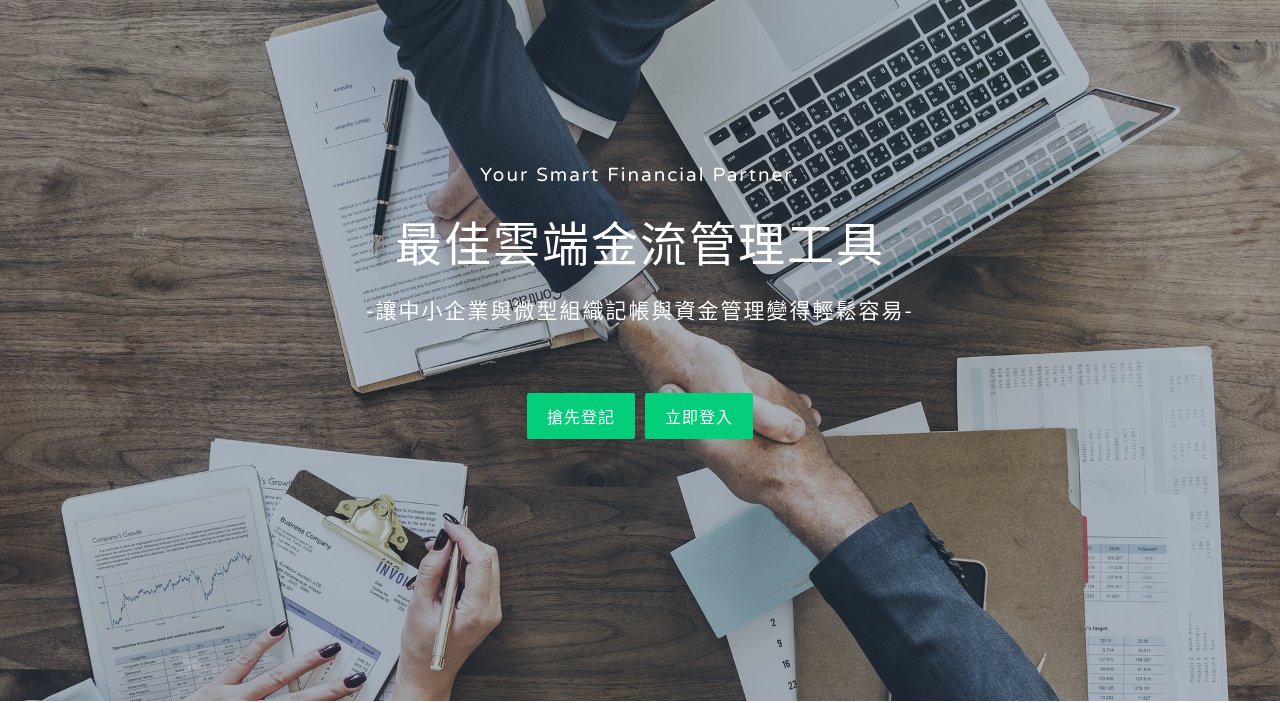
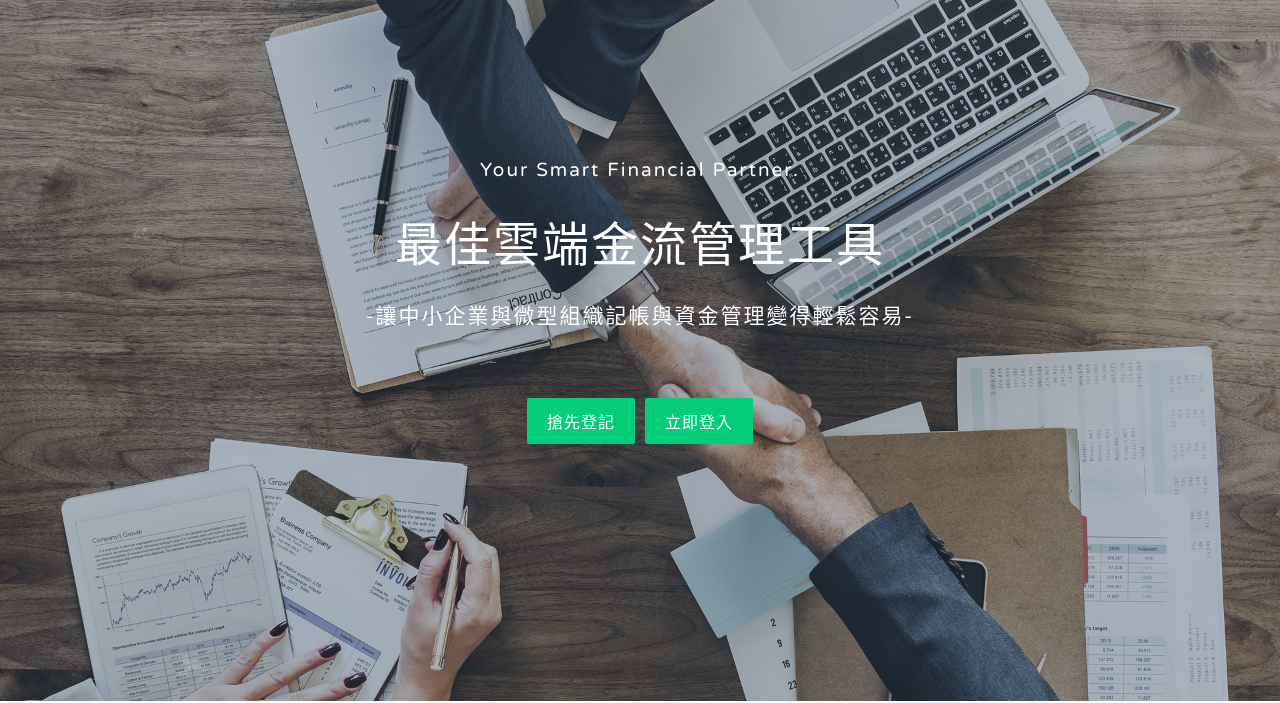
Before and after one commit to pampas23/nextrek-web, a plain HTML site: page index.html in a window 1280 px wide. Shown: the part 99-802 px from the top of the page. Drawn offline with Linux system fonts and the light colour scheme; a script that the page names is missing.

Commit message:
feature(css): adjust line height

```diff
--- a/css/style.css
+++ b/css/style.css
@@ -299,7 +299,8 @@ h1 {
     /* font-size: 43px; */
     font-size: 47px;
     letter-spacing: 2px;
-    line-height: 40px;
+    /* line-height: 40px; */
+    line-height: 50px;
 }
 
     h1.h1, h2.h2 {
```
